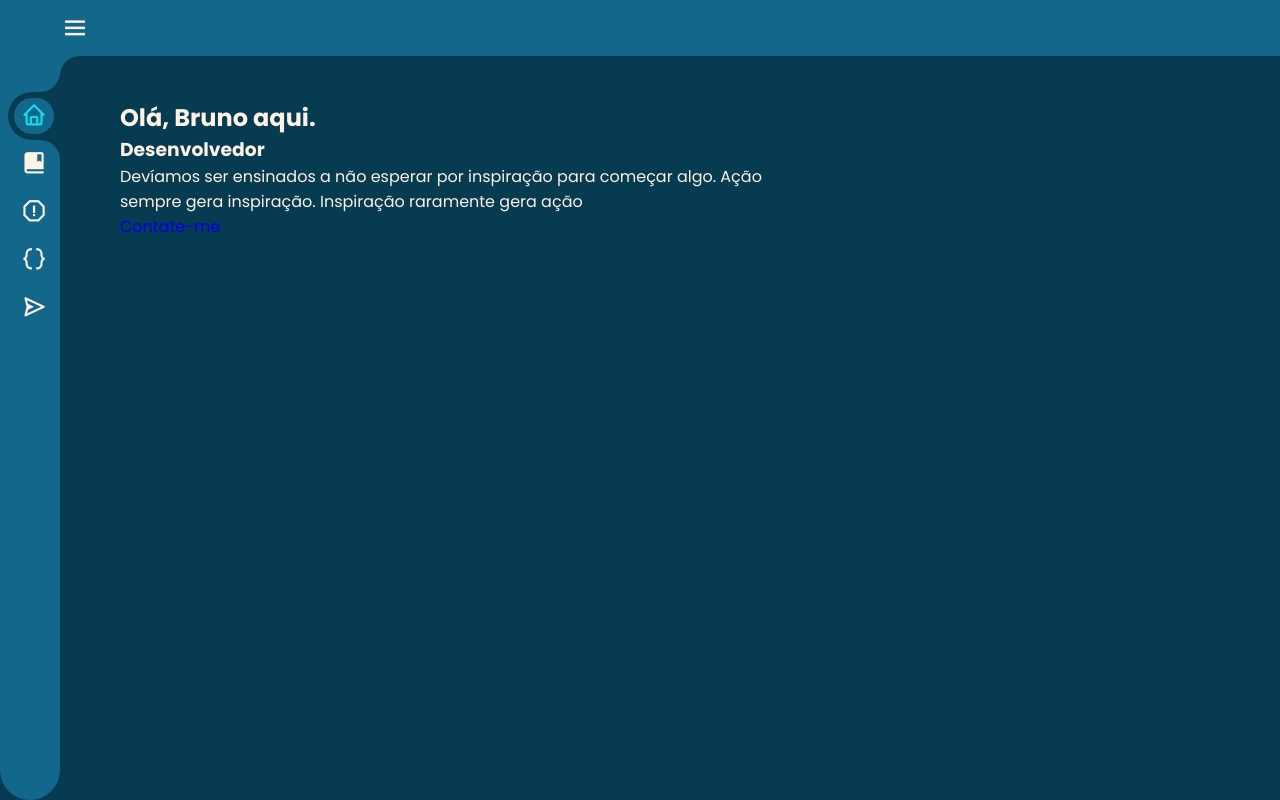
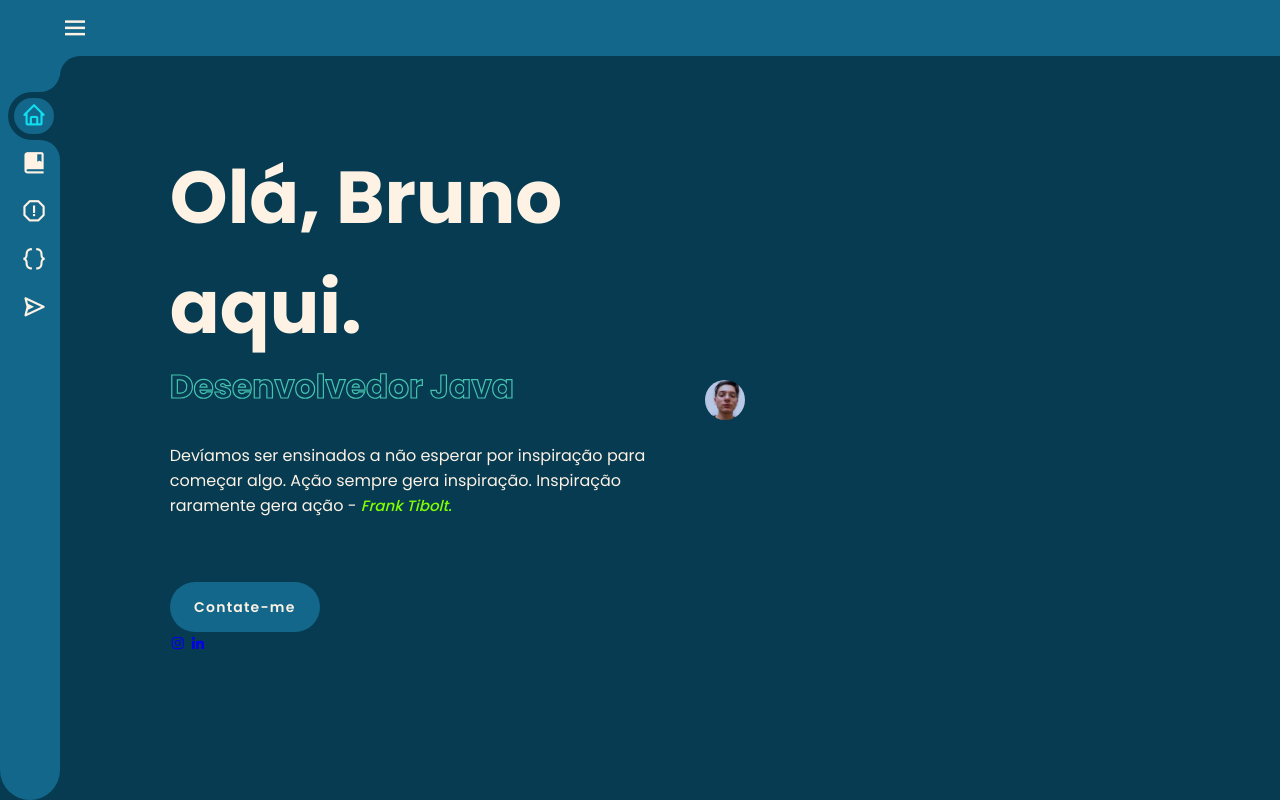
Before and after one commit to BrUnO0-0/My-Portfolio., a plain HTML site: page index.html in a window 1280 px wide. Drawn offline with nearby package versions, Linux system fonts and the light colour scheme.

Commit message:
Correção da barra, alinhamento do texto inical, bottom de contate-me, foto, e icons de redes

```diff
--- a/index.html
+++ b/index.html
@@ -29,20 +29,25 @@
             </nav>
         </div>
         <section class="seinic" id="seinic">
-            <div class="iniciotext">
+            <div class="inicioText">
                 <h1>Olá, <span>Bruno aqui.</span></h1>
-                <div class="textanimed">
-                    <h3>Desenvolvedor</h3>
+                <div class="textAnimed">
+                    <h3>Desenvolvedor Java</h3>
                 </div>
                 <p>Devíamos ser ensinados a não esperar por inspiração para começar algo. Ação sempre gera inspiração.
-                    Inspiração raramente gera ação</p>
+                    Inspiração raramente gera ação - <spa class="fran">Frank Tibolt.</spa>
+                </p>
+                <div class="btn-box">
+                    <a href="#" class="btn">Contate-me</a>
+                </div>
+                <div class="iconRedes">
+                    <a href="https://www.instagram.com/brube.bl/"><i class='bx bxl-instagram'></i> </a>
+                    <a href="https://www.linkedin.com/in/bruno-pontes-2b912b227/"><i class='bx bxl-linkedin'></i> </a>
+                </div>
             </div>
-            <div class="btn-box">
-                <a href="#" class="btn">Contate-me</a>
-            </div>
+            <img class="imgF" src="imgperfil.png" alt="foto">
         </section>
     </div>
-
     <script src="animation.js">
     </script>
 </body>
--- a/style.css
+++ b/style.css
@@ -178,3 +178,95 @@ section{
     margin: 0;
     padding: 100px 60px ;
 }
+
+.seinic{
+    display: flex;
+    align-items: center;
+    padding: 0 9%;
+}
+
+.seinic .inicioText{
+    max-width: 960px;
+}
+
+.seinic .inicioText h1{
+    font-size: 73.6px;
+    font-weight: 700;
+    line-height: 1.5;
+}
+
+.inicioText .textAnimed{
+    position: relative;
+    width: 524.8px;
+}
+
+.inicioText .textAnimed{
+   font-size: 28px;
+   font-weight: 700;
+   color: transparent;
+   -webkit-text-stroke: 1.2px var(--second-color);
+}
+
+.inicioText p{
+    font-size: 16px;
+    margin: 32px 0 64px;
+}
+
+.fran{
+    font-weight: 500;
+    font-size: 15px;
+    font-style: italic;
+    color: chartreuse;
+}
+
+.imgF{
+    padding: 10px 10px;
+    top: 0;
+    left: 0;
+    width: 60px;
+    height: 60px;
+    border-radius: 35px;
+}
+
+.btn-box{
+    position: relative;
+    display: flex;
+    justify-content: space-between;
+    width: 150px;
+    height: 50px;
+}
+
+.btn-box .btn{
+    position: relative;
+    display: inline-flex;
+    justify-content: center;
+    align-items: center;
+    background-color: var(--main-color);
+    width: 180px;
+    height: 100%;
+    border: 25px;
+    border-radius: 50px;
+    font-size: 14px;
+    font-weight: 600;
+    letter-spacing: 1.2px;
+    color: var(--text-color);
+    z-index: 1;
+    overflow: hidden;
+    transform: .5s;
+}
+
+.btn-box .btn::before{
+    content: '';
+    position: absolute;
+    top: 0;
+    left: 0;
+    width: 0;
+    height: 100%;
+    background-color: rgba(70, 70, 70, 0.644);
+    transition: .5s;
+    z-index: -1;
+}
+
+.btn-box .btn:hover::before{
+    width: 100%;
+}
```
Also changed, not shown: imgperfil.png (added).
